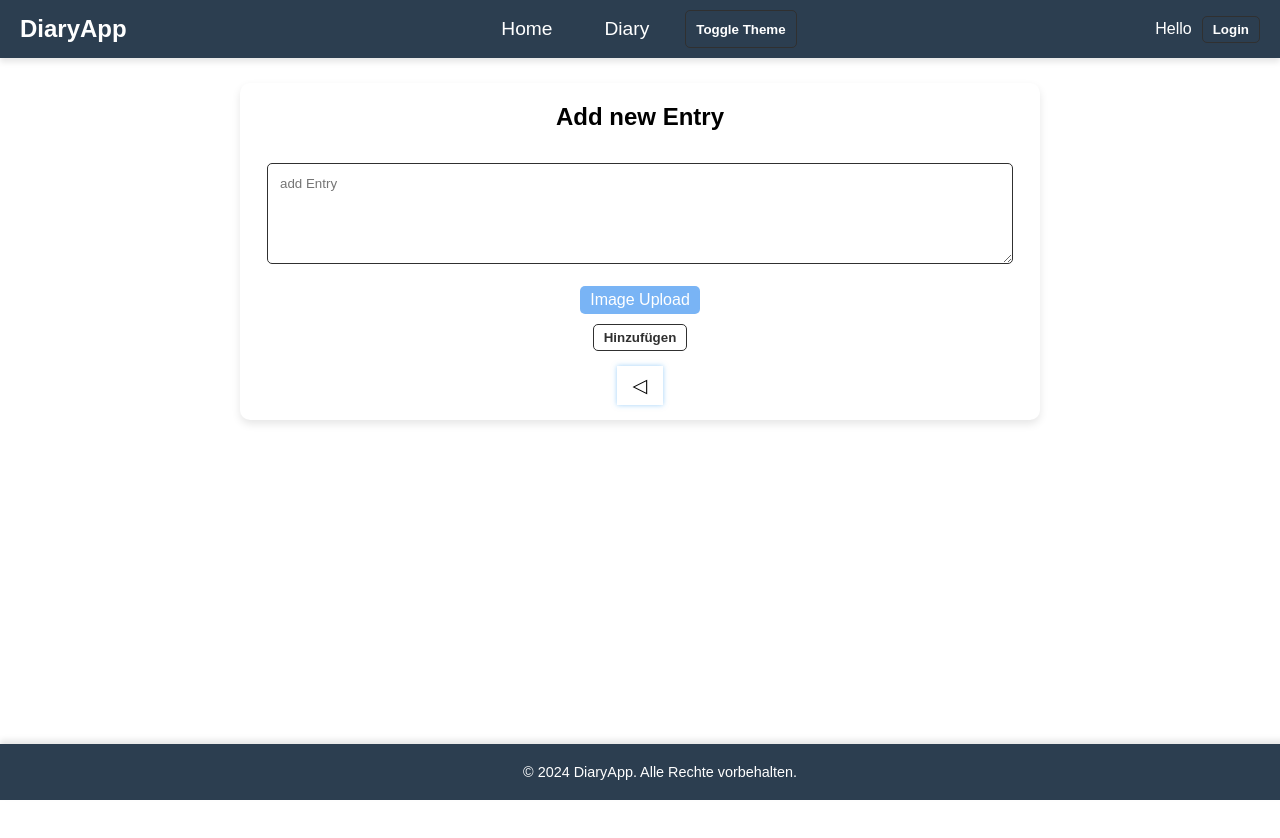
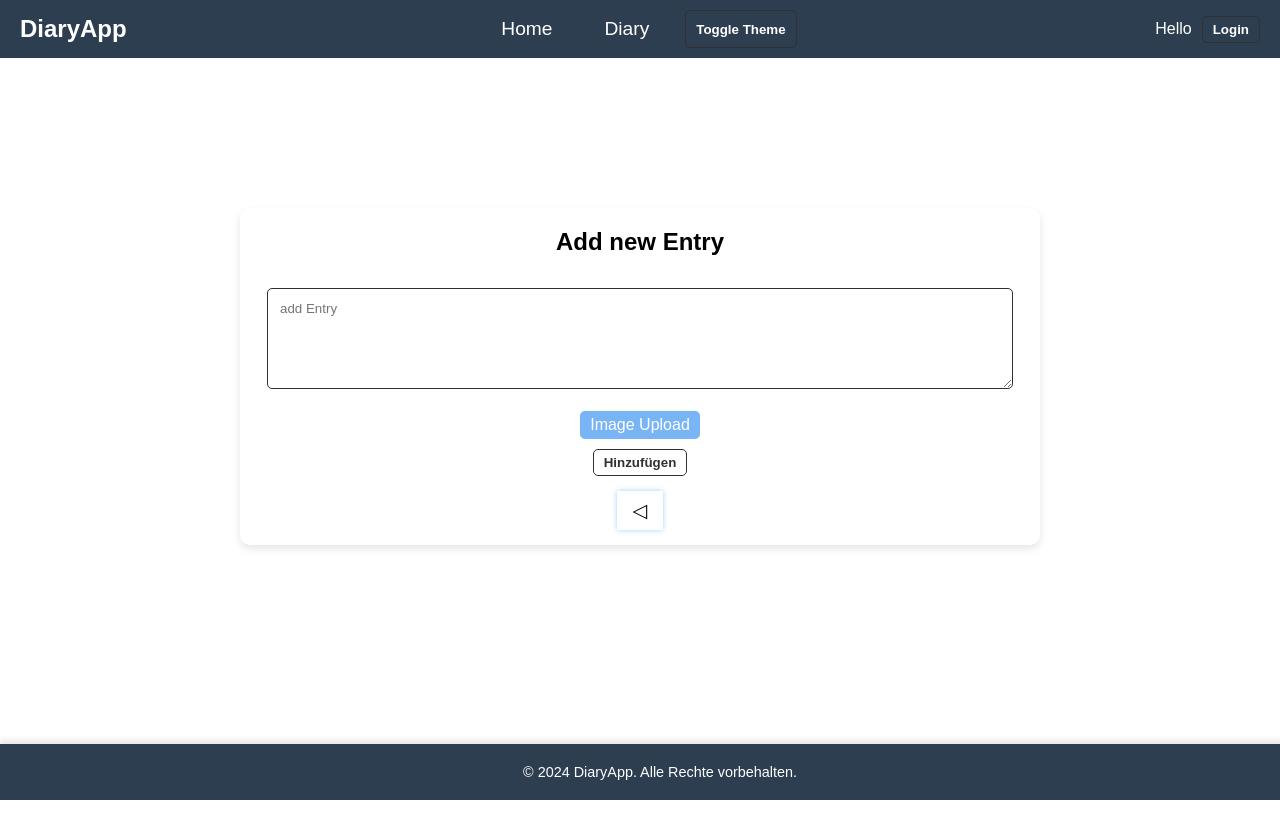
Before and after one commit to RicardoCreates/cgn-java-24-4-diary, a React (Vite) app in the folder frontend/: page /addentry in a window 1280 px wide. Shown: the top 838 px of the page. Built offline with nearby package versions, Linux system fonts and the light colour scheme; no server answers.

Commit message:
Darkmode prototype - added theme to addentry - added theme to landingpage - edited theme in themes

```diff
--- a/frontend/src/pages/AddEntry.tsx
+++ b/frontend/src/pages/AddEntry.tsx
@@ -79,21 +79,25 @@ const Container = styled.div`
     flex-direction: column;
     align-items: center;
     min-height: 100vh;
-    margin-top: 15px;
+    //margin-top: 15px;
     margin-bottom: 15px;
+    background-color: ${({ theme }) => theme.body};
+    color: ${({ theme }) => theme.text};
 `
 
 const Container2 = styled.div`
     width: 90%;
     max-width: 800px;
-    background-color: white;
+    //background-color: white;
+    background-color: ${({ theme }) => theme.inputBackground};
+    color: ${({ theme }) => theme.text};
     box-shadow: 0 4px 8px rgba(0, 0, 0, 0.1);
     border-radius: 10px;
     display: flex;
     flex-direction: column;
     align-items: center;
     margin-bottom: 75px;
-    margin-top: 10px;
+    margin-top: 150px;
 `;
 
 const AddEntryButton = styled.button`
--- a/frontend/src/pages/ContentPage.tsx
+++ b/frontend/src/pages/ContentPage.tsx
@@ -108,7 +108,9 @@ const ContentContainer = styled.div`
 const StyledContainer = styled.div`
     width: 90%;
     max-width: 800px;
-    background-color: white;
+    //background-color: white;
+    background-color: ${({ theme }) => theme.inputBackground};
+    color: ${({ theme }) => theme.text};
     box-shadow: 0 4px 8px rgba(0, 0, 0, 0.1);
     border-radius: 10px;
     display: flex;
@@ -138,7 +140,8 @@ const StyledListItem = styled.li`
     p {
         margin: 5px 0;
         font-size: 16px;
-        color: black;
+        //color: black;
+        color: ${({ theme }) => theme.text};
     }
 `;
 
@@ -230,6 +233,7 @@ const StyledAdd = styled(Link)`
     border-radius: 5px;
     padding: 15px;
     margin: 10px;
+    color: ${({ theme }) => theme.text};
 
     @media (min-width: 800px) {
         right: 20%;
--- a/frontend/src/pages/LandingPage.tsx
+++ b/frontend/src/pages/LandingPage.tsx
@@ -39,8 +39,10 @@ const StyledContainer = styled.div`
     align-items: center;
     justify-content: center;
     height: 80vh;
-    background-color: #f7f9fc;
-    padding: 20px 20px 40px;
+    background-color: ${({ theme }) => theme.body};
+    color: ${({ theme }) => theme.text};
+    //padding: 20px 20px 40px;
+    padding: 40px;
 `
 
 const StyledLink = styled(Link)`
--- a/frontend/src/themes.ts
+++ b/frontend/src/themes.ts
@@ -4,17 +4,17 @@ import {DefaultTheme} from "styled-components";
 export const lightTheme: DefaultTheme = {
     body: '#FFFFFF',
     text: '#000000',
-    inputBackground: '#f0f0f0',
+    inputBackground: '#white',
     buttonBackground: 'rgba(144, 202, 249, 0.1)',
     buttonHover: 'rgba(144, 202, 249, 0.2)',
     borderColor: '#303030',
 };
 
 export const darkTheme: DefaultTheme = {
-    body: '#303030',
+    body: '#202020',
     text: '#FAFAFA',
-    inputBackground: '#424242',
-    buttonBackground: 'rgba(66, 165, 245, 0.1)',
+    inputBackground: '#303030',
+    buttonBackground: 'rgba(128,188,245,0.1)',
     buttonHover: 'rgba(66, 165, 245, 0.2)',
     borderColor: '#FAFAFA',
 };
```
